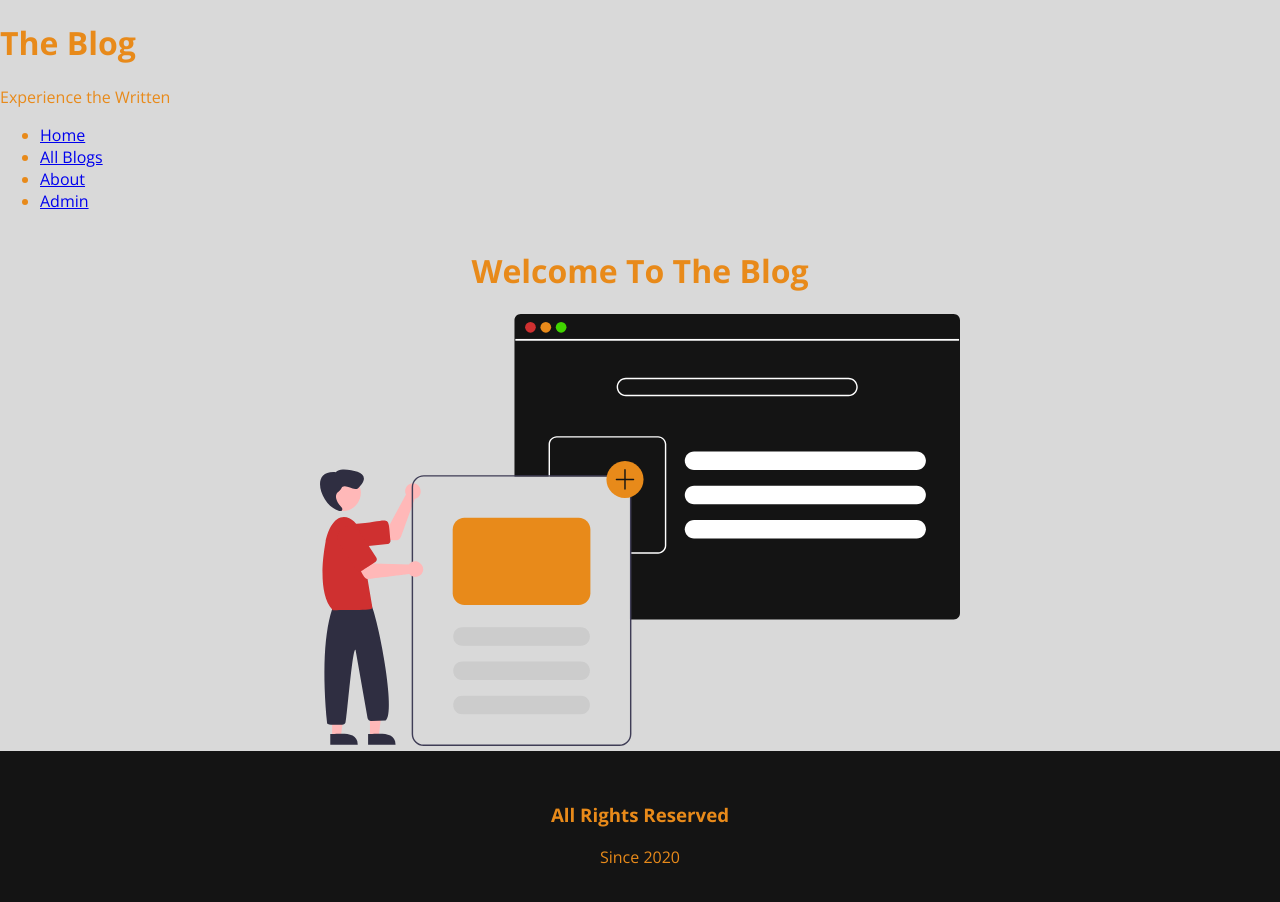
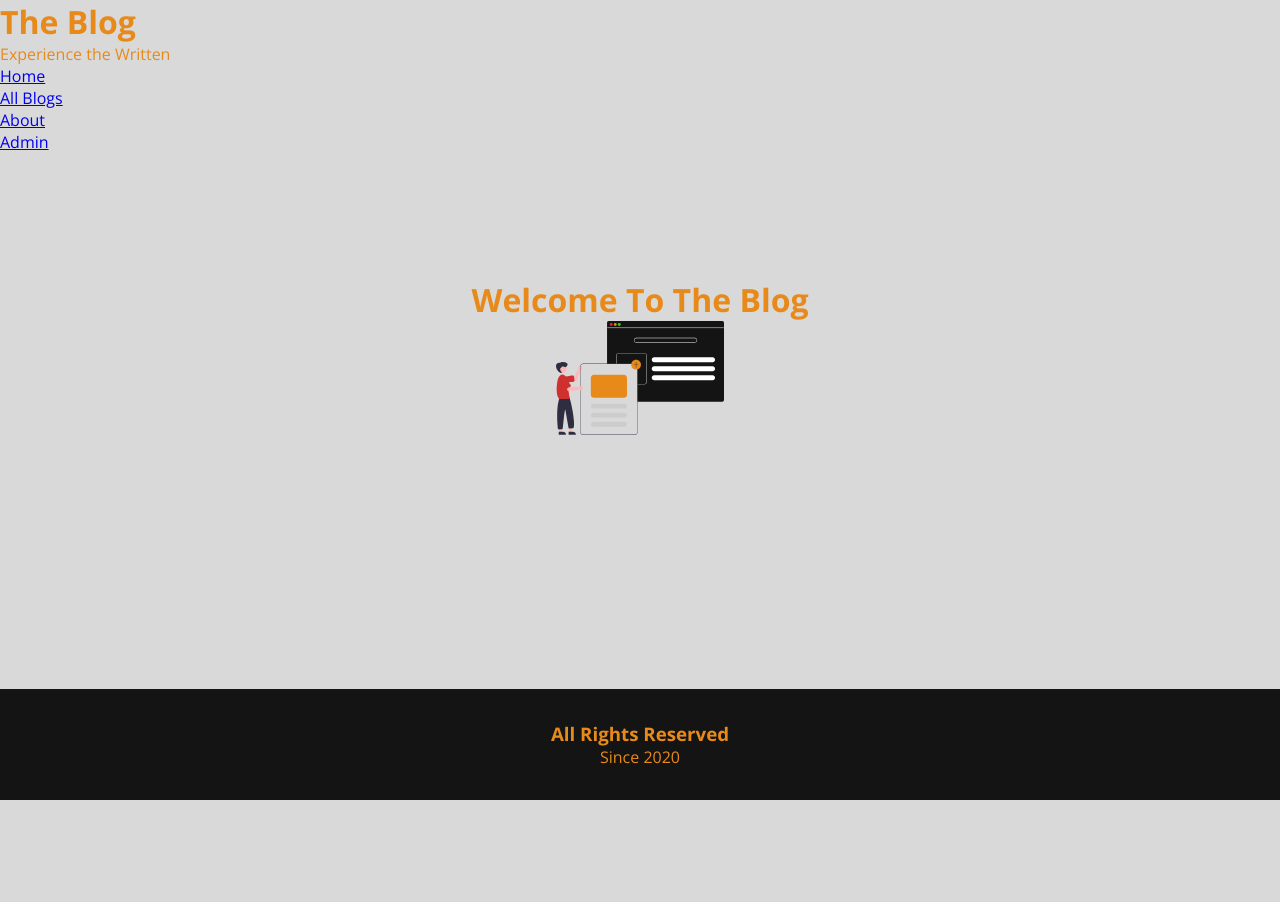
Before and after one commit to BurhanuddinMerchant/personal-blog-frontend, a React (Create React App) app: page / in a window 1280 px wide. Shown: the top 902 px of the page. After the commit the page ends 800 px from the top, so only its background shows below. Built offline with nearby package versions, Linux system fonts and the light colour scheme.

Commit message:
changed the css files for all blogs

```diff
--- a/src/App.css
+++ b/src/App.css
@@ -1,5 +1,9 @@
 /* misc section */
-
+* {
+  padding: 0;
+  margin: 0;
+  box-sizing: border-box;
+}
 :root {
   --c1: #d9d9d9;
   --c2: #e88a1a;
@@ -22,12 +26,15 @@ body {
   background: var(--c1);
   font-family: "Open Sans", sans-serif;
   font-size: 16px;
+  width: 100%;
 }
 
 #root {
   display: flex;
   min-height: 100vh;
   flex-direction: column;
+  width: 100%;
+  overflow: hidden;
 }
 
 /* header section */
@@ -44,6 +51,10 @@ body {
 @import "./css/Blog.css";
 /*blog-view*/
 
+main {
+  max-width: 1500px;
+  margin: auto;
+}
 /* footer section */
 footer {
   margin-top: auto;
--- a/src/css/Admin.css
+++ b/src/css/Admin.css
@@ -1,3 +1,8 @@
+* {
+  padding: 0;
+  margin: 0;
+  box-sizing: border-box;
+}
 :root {
   --c1: #d9d9d9;
   --c2: #e88a1a;
--- a/src/css/BlogList.css
+++ b/src/css/BlogList.css
@@ -1,3 +1,8 @@
+* {
+  padding: 0;
+  margin: 0;
+  box-sizing: border-box;
+}
 .blog-list {
   width: 95%;
   margin: 2em auto;
@@ -20,6 +25,7 @@
   width: 100%;
   margin: auto;
   margin-bottom: 1em;
+  box-shadow: black 0 0 10px;
 }
 .blog-list-item:hover {
   box-shadow: 0 0 10px var(--c3);
@@ -54,10 +60,17 @@
 .blog-list-button {
   height: fit-content;
   margin: auto 0;
+  margin-bottom: 1em;
   padding: 1em;
   border: 0;
   color: var(--c4);
   background-color: var(--c2);
+}
+@media (max-width: 600px) {
+  .blog-list-button {
+    padding: 0.5em;
+    height: fit-content;
+  }
 }
 .blog-list-button:hover {
   background-color: var(--c3);
--- a/src/css/Comment.css
+++ b/src/css/Comment.css
@@ -1,9 +1,15 @@
+* {
+  padding: 0;
+  margin: 0;
+  box-sizing: border-box;
+}
 .comment-form {
   display: flex;
   width: 90%;
   margin: auto;
 }
-.comment-form:hover {
+.comment-form input:hover,
+.comment-form button:hover {
   box-shadow: 0 0 5px var(--c2);
 }
 .comment-form-name {
@@ -26,6 +32,7 @@
   border: 0;
   color: var(--c2);
   background-color: var(--c3);
+  padding-right: 0.5em;
 }
 .comment-form-submit:hover {
   color: var(--c3);
@@ -71,6 +78,7 @@
   border: 0;
   color: var(--c2);
   background-color: var(--c3);
+  margin-bottom: 1em;
 }
 .comment-card-delete:hover {
   color: var(--c3);
--- a/src/css/DetailBlog.css
+++ b/src/css/DetailBlog.css
@@ -1,3 +1,8 @@
+* {
+  padding: 0;
+  margin: 0;
+  box-sizing: border-box;
+}
 .blog-detail {
   background-color: var(--c4);
   margin-bottom: 2em;
@@ -18,6 +23,8 @@
   margin: 1em;
   padding: 2em;
   min-height: 300px;
+  color: black;
+  font-weight: 600;
 }
 .blog-detail-author {
   margin-right: 0;
--- a/src/css/Nav.css
+++ b/src/css/Nav.css
@@ -1,3 +1,8 @@
+* {
+  padding: 0;
+  margin: 0;
+  box-sizing: border-box;
+}
 header {
   background-color: var(--c4);
   padding: 1em 0;
@@ -38,6 +43,7 @@ nav a {
 nav a:hover {
   color: var(--c3);
 }
+
 @media (min-width: 675px) {
   header {
     flex-direction: row;
@@ -56,6 +62,10 @@ nav a:hover {
   #show-nav {
     display: none;
   }
+}
+.active {
+  color: #cf3030;
+  border-bottom: #cf3030 2px solid;
 }
 #show-nav {
   background-color: var(--c2);
```
